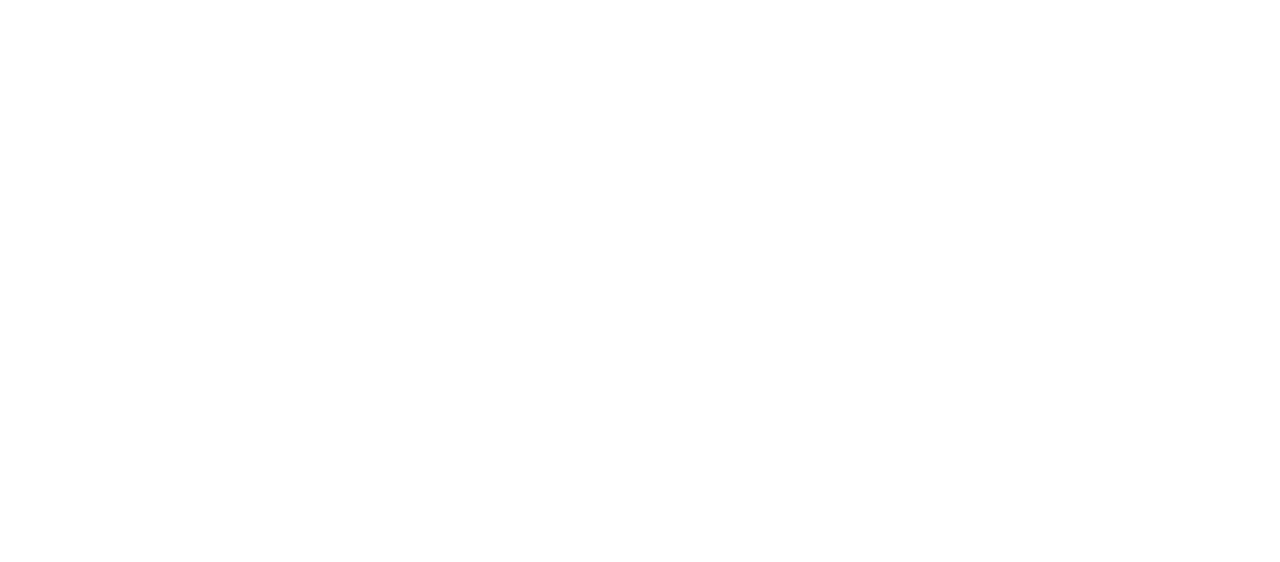
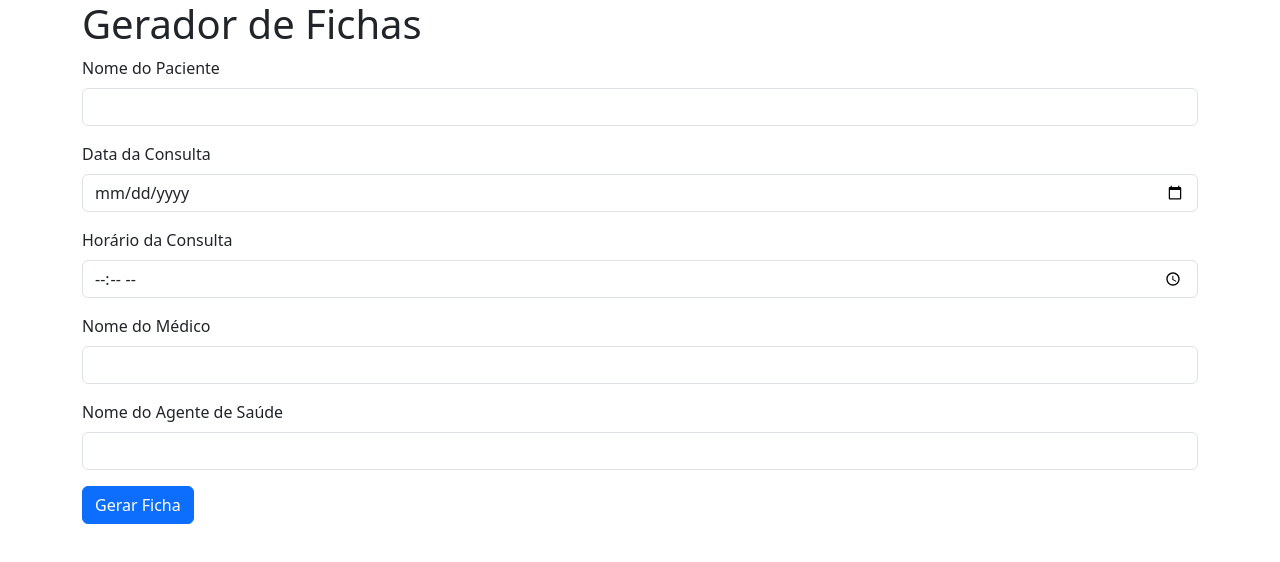
Before and after one commit to outofbluee/gerador-de-fichas-java-frontend, a plain HTML site: page index.html in a window 1280 px wide. Drawn offline with nearby package versions, Linux system fonts and the light colour scheme.

Commit message:
Implementação do formulário das informações da ficha

```diff
--- a/index.html
+++ b/index.html
@@ -8,6 +8,40 @@
     <title>Gerador de Fichas</title>
 </head>
 <body>
+    <header>
+        <div class="container">
+            <h1>Gerador de Fichas</h1>
+        </div>
+    </header>
+
+    <main>
+        <form class="form" id="fichaForm">
+            <div class="container">
+                <div class="mb-3">
+                    <label for="nomeDoPaciente" class="form-label">Nome do Paciente</label>
+                    <input type="text" class="form-control" id="nomeDoPaciente">
+                </div>
+                <div class="mb-3">
+                    <label for="dataDaConsulta" class="form-label">Data da Consulta</label>
+                    <input type="date" class="form-control" id="dataDaConsulta">
+                </div>
+                <div class="mb-3">
+                    <label for="horarioDaConsulta" class="form-label">Horário da Consulta</label>
+                    <input type="time" class="form-control" id="horarioDaConsulta">
+                </div>
+                <div class="mb-3">
+                    <label for="nomeDoMedico" class="form-label">Nome do Médico</label>
+                    <input type="text" class="form-control" id="nomeDoMedico">
+                </div>
+                <div class="mb-3">
+                    <label for="nomeDoAgenteDeSaude" class="form-label">Nome do Agente de Saúde</label>
+                    <input type="text" class="form-control" id="nomeDoAgenteDeSaude">
+                </div>
+                <button type="submit" class="btn btn-primary">Gerar Ficha</button>
+            </div>
+        </form>
+    </main>
+
     <script src="https://cdn.jsdelivr.net/npm/bootstrap@5.3.8/dist/js/bootstrap.bundle.min.js" integrity="sha384-FKyoEForCGlyvwx9Hj09JcYn3nv7wiPVlz7YYwJrWVcXK/BmnVDxM+D2scQbITxI" crossorigin="anonymous"></script>
 </body>
 </html>
```
